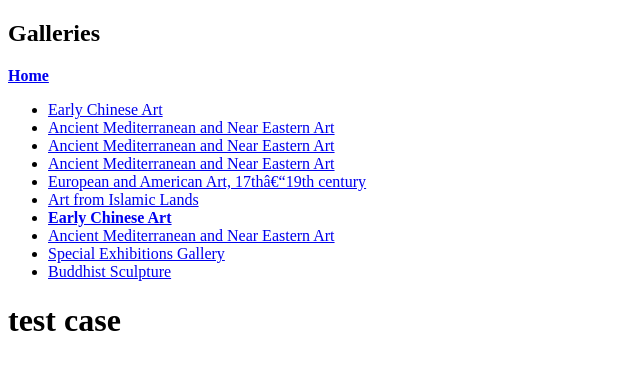
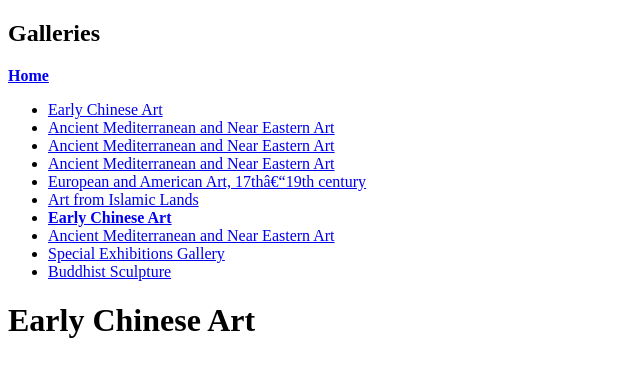
Before and after one commit to kaiterwu/W10D5, a React (Create React App) app in the folder art-museum/: page /galleries/1600 in a window 1280 px wide. Shown: the top 376 px of the page, without its empty margins (0-640 px from the left). Built offline with nearby package versions, Linux system fonts and the light colour scheme.

Commit message:
finishing phase 2 step 5

```diff
--- a/art-museum/src/App.js
+++ b/art-museum/src/App.js
@@ -9,7 +9,7 @@ function App() {
   <GalleryNavigation galleries={harvardArt.records}/>
     <div className="page-wrapper">
     <Route exact path="/galleries/:galleryId">
-      <GalleryView/>
+      <GalleryView galleries={harvardArt.records} />
     </Route>
     </div>
 
--- a/art-museum/src/components/GalleryView/index.js
+++ b/art-museum/src/components/GalleryView/index.js
@@ -1,11 +1,17 @@
-import React from "react";
+// import React from "react";
+import {useParams} from 'react-router-dom'
+import harvardArt from "../../data/harvardArt";
 
-const GalleryView = () => {
+const GalleryView = ({galleries}) => {
+    const {galleryId} = useParams();
+    const gallery = galleries.find(((gallery) =>{
+       return gallery.id === parseInt(galleryId)
+    }))
     return(
 
-        <h1>
-            test case
-        </h1>
+
+        <h1>{gallery.name}</h1>
+
     )
 }
 
```
